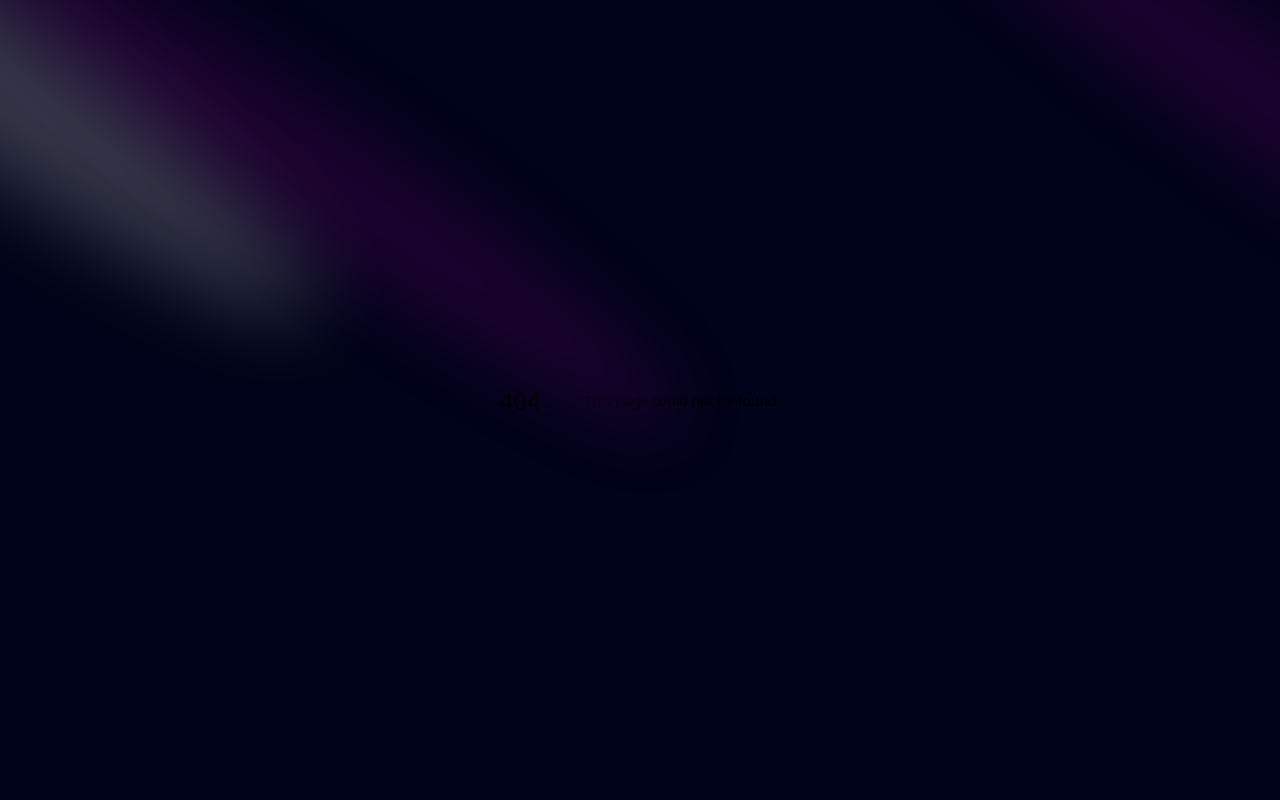
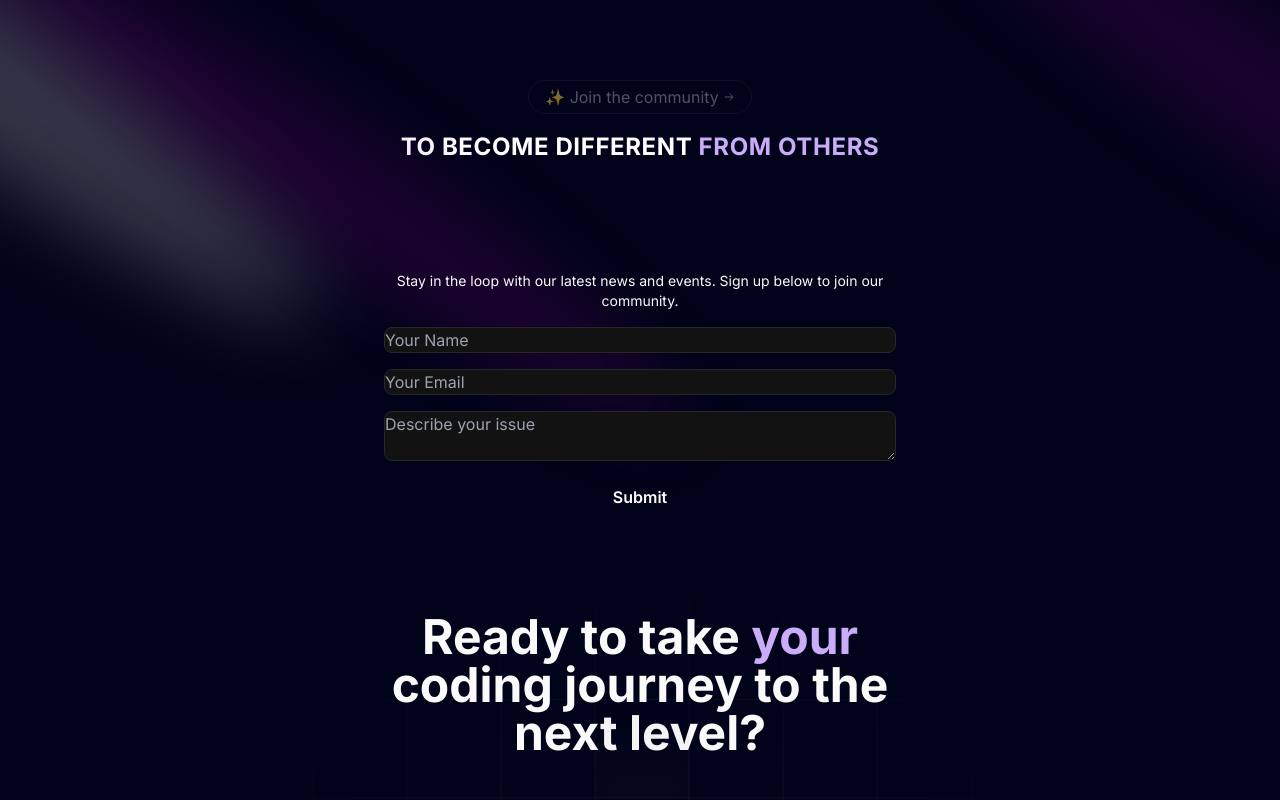
Before and after one commit to dewank07/ElixirV3, a Next.js app: page /get-in-touch in a window 1280 px wide. Before the commit this address had no page. Shown: the top 800 px of the page. Built offline with nearby package versions, Linux system fonts and the light colour scheme.

Commit message:
added get-in-touch route

```diff
--- /dev/null
+++ b/app/get-in-touch/page.tsx
@@ -0,0 +1,12 @@
+import GetInTouchLayout from "@/layouts/GetInTouchLayout";
+import React from "react";
+
+const page = () => {
+  return (
+    <div>
+      <GetInTouchLayout />
+    </div>
+  );
+};
+
+export default page;
--- /dev/null
+++ b/layouts/GetInTouchLayout.tsx
@@ -0,0 +1,97 @@
+"use client";
+import React, { useState, useRef } from "react";
+import sendContactFrom from "@/lib/contact_form";
+import PageHeading from "@/components/PageHeading";
+
+function GetInTouchLayout() {
+  const [name, setName] = useState("");
+  const [fromEmail, setFromEmail] = useState("");
+  const [issue, setIssue] = useState(""); // refactor and use useRef
+  const [loading, setLoading] = useState(false);
+  const [error, setError] = useState<string | null>(null);
+  const [success, setSuccess] = useState(false);
+  const parallaxRef = useRef(null);
+
+  const handleSubmit = async (e: React.FormEvent<HTMLFormElement>) => {
+    e.preventDefault();
+    setLoading(true);
+    setError(null);
+
+    try {
+      const response = await sendContactFrom({ name, fromEmail, issue });
+      if (response.error) {
+        setError(response.error);
+      } else {
+        setSuccess(true);
+        setName("");
+        setFromEmail("");
+        setIssue("");
+      }
+    } catch (error) {
+      setError("An error occurred. Please try again later.");
+    }
+
+    setLoading(false);
+  };
+
+  return (
+    <div className='pt-20 z-10'>
+      <div className='flex flex-col items-center justify-center'>
+        <PageHeading smallHeading='Join the community' longHeading='TO BECOME DIFFERENT FROM OTHERS' />
+        <div className='h-[120vh] w-full rounded-md bg-neutral-950 relative flex flex-col items-center justify-center antialiased'>
+          <div className='md:max-w-2xl mx-auto p-4' ref={parallaxRef}>
+            <h1 className='relative z-10 mt-12 text-lg md:text-7xl bg-clip-text text-transparent bg-gradient-to-b from-neutral-200 to-neutral-600 text-center font-sans font-bold'>
+              Join The Community
+            </h1>
+            <p></p>
+            <p className='text-neutral-300 md:max-w-lg mx-auto my-2 text-sm text-center relative z-10'>
+              Stay in the loop with our latest news and events. Sign up below to join our community.
+            </p>
+            <form onSubmit={handleSubmit} className='relative z-10 flex flex-col'>
+              <input
+                id='name'
+                type='text'
+                placeholder='Your Name'
+                className='p-2 rounded-lg border border-gray-500 focus:ring-2 focus:ring-teal-500 w-full mt-4 bg-neutral-950 placeholder:text-neutral-700 text-white'
+                value={name}
+                onChange={(e) => setName(e.target.value)}
+                disabled={loading}
+              />
+              <input
+                id='email'
+                type='email'
+                placeholder='Your Email'
+                className='p-2 rounded-lg border border-gray-500 focus:ring-2 focus:ring-teal-500 w-full mt-4 bg-neutral-950 placeholder:text-neutral-700 text-white'
+                value={fromEmail}
+                onChange={(e) => setFromEmail(e.target.value)}
+                disabled={loading}
+              />
+              <textarea
+                placeholder='Describe your issue'
+                className='p-2 rounded-lg border border-gray-500 focus:ring-2 focus:ring-teal-500 w-full mt-4 bg-neutral-950 placeholder:text-neutral-700 text-white h-32 resize-none'
+                value={issue}
+                onChange={(e) => setIssue(e.target.value)}
+                disabled={loading}
+              />
+
+              <button
+                type='submit'
+                className=' bg-violet-800 text-white font-semibold uppercase px-4 py-2 rounded-md mt-4'
+                disabled={loading}
+              >
+                {loading ? "Submitting..." : "Submit"}
+              </button>
+              {error && <p className='text-red-500 mt-2'>{error}</p>}
+              {success && <p className='text-green-500 mt-2'>Thank you for joining!</p>}
+            </form>
+            {/* <div className="z-[-1]">
+          <BackgroundCircles parallaxRef={parallaxRef} />
+          </div> */}
+          </div>
+        </div>
+      </div>
+    </div>
+  );
+}
+
+export default GetInTouchLayout;
--- /dev/null
+++ b/lib/contact_form.ts
@@ -0,0 +1,29 @@
+export default async function sendContactForm({
+  name,
+  fromEmail,
+  issue,
+}: {
+  name: string;
+  fromEmail: string;
+  issue: string;
+}) {
+  const response: any = await fetch("/api/send", {
+    method: "POST",
+    headers: {
+      "Content-Type": "application/json",
+    },
+    body: JSON.stringify({
+      from_name: name,
+      reply_to: fromEmail,
+      message: issue,
+    }),
+  })
+    .then((res) => {
+      return res.status;
+    })
+    .catch((err) => {
+      console.log(err);
+      return err;
+    });
+  return response;
+}
```
Also changed, not shown: app/participate/page.tsx (deleted).
